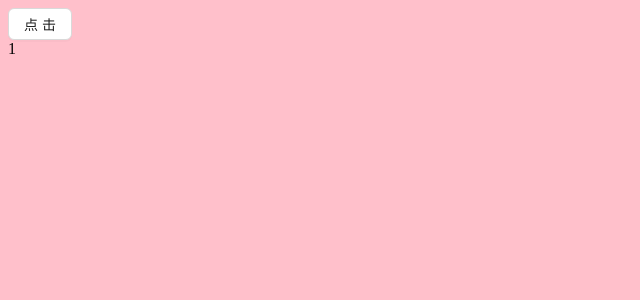
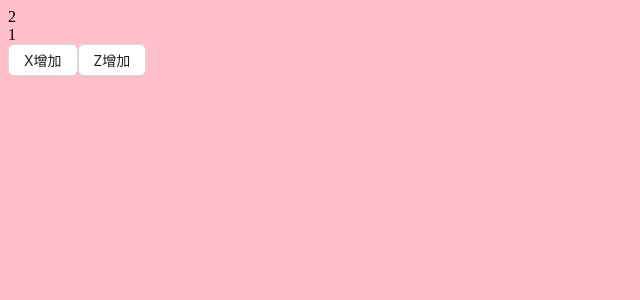
Before and after one commit to Broccoli-db/react, a React app: page / in a window 1280 px wide. Shown: the top 300 px of the page, without its empty margins (0-640 px from the left). Built offline with nearby package versions, Linux system fonts and the light colour scheme.

Commit message:
up：“了解useMemo”

```diff
--- a/src/components/Dialog.jsx
+++ b/src/components/Dialog.jsx
@@ -1,29 +1,20 @@
-import { Button } from "antd";
-import React, { useRef, useState, useEffect, useImperativeHandle } from "react";
+import { Button } from 'antd'
+import React, { useMemo, useState } from 'react'
 
-const Dialog = React.forwardRef((props, ref) => {
-  const [num, setNum] = useState(1);
-  const handleClick = () => {
-    console.log(123456);
-
-  }
-  useImperativeHandle(ref, () => ({
-    handleClick,
-  }))
+export default function Dialog() {
+  const [x, setX] = useState(1)
+  const [y, setY] = useState(1)
+  const [z, setZ] = useState(1)
+  const num = useMemo(() => {
+    console.log('num');
+    return x + y
+  }, [x, y])
   return (
-    <div className="dialog_box">
-      <div ref={ref}>{num}</div>
+    <div>
+      <div>{num}</div>
+      <div>{z}</div>
+      <Button onClick={() => setX(x + 1)}>X增加</Button>
+      <Button onClick={() => setZ(z + 1)}>Z增加</Button>
     </div>
-  );
-})
-const Dialog2 = () => {
-  const n = useRef()
-  useEffect(() => {
-    console.log(n.current);
-  })
-  return <>
-    <Button onClickCapture={() => { }} onClick={() => { }}>点击</Button>
-    <Dialog ref={n} />
-  </>
+  )
 }
-export default Dialog2;
```
Also changed, not shown: 学习文档/2025React.md (+21 -2 lines).
